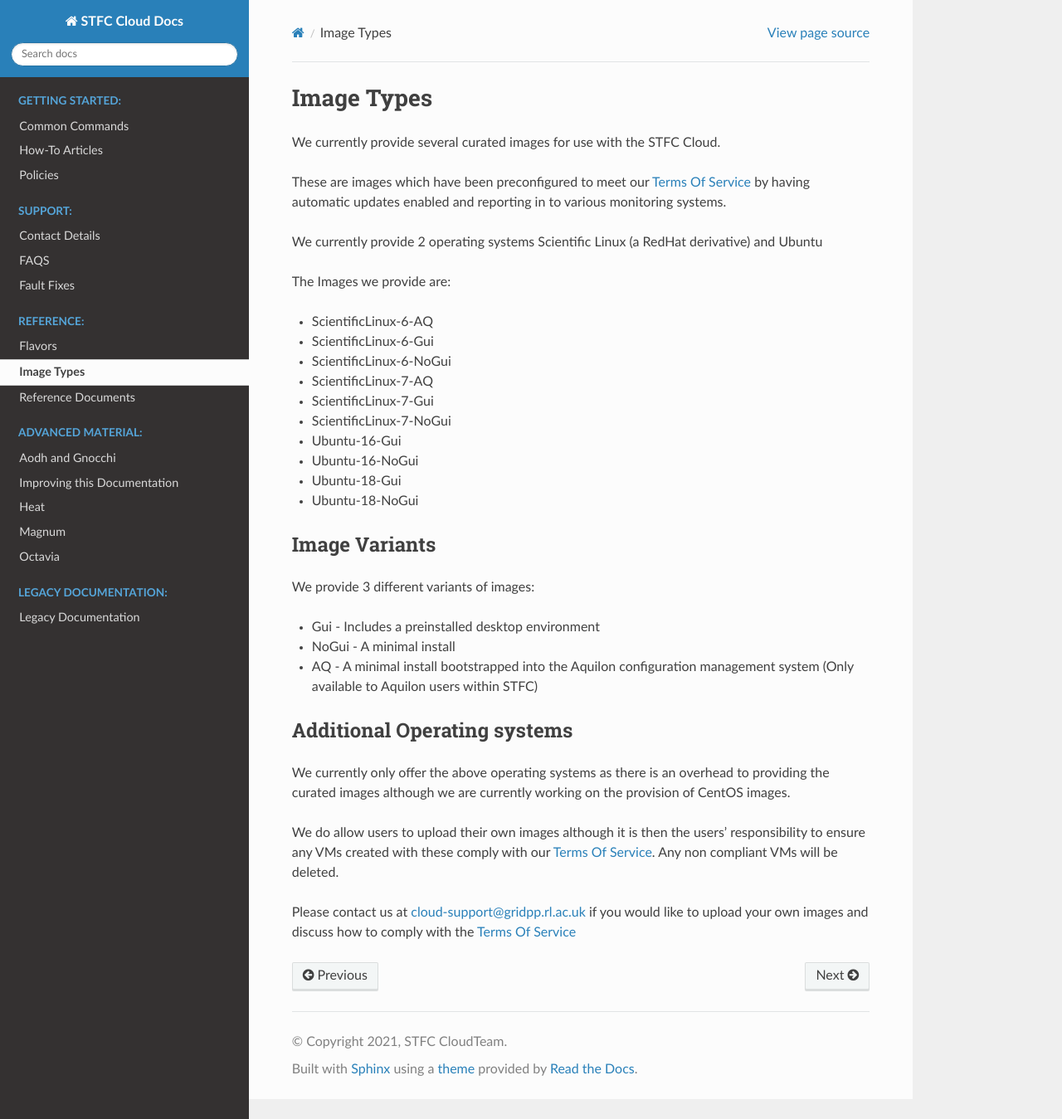
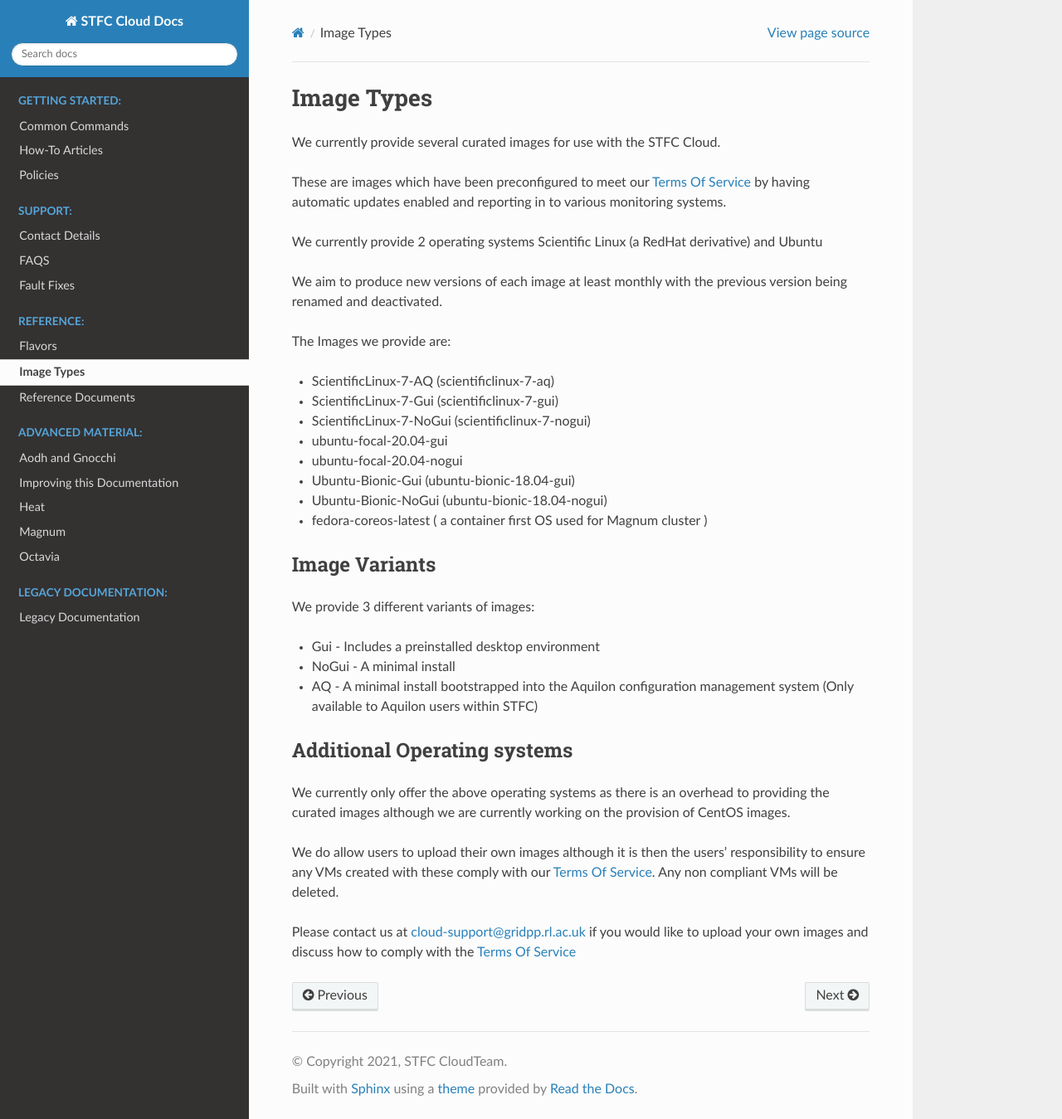
Before and after one commit to stfc/cloud-docs, a Sphinx documentation site: the page built from source/ImageTypes.rst, in a window 1280 px wide and 1349 px high. Shown: the whole window at 83% size. Built offline with Sphinx 7.4.7 and the Read the Docs theme 2.0.0, drawn with Linux system fonts in a browser that asks for light colours.

Commit message:
Update image names and descriptions

```diff
--- a/source/ImageTypes.rst
+++ b/source/ImageTypes.rst
@@ -8,18 +8,18 @@
 
 We currently provide 2 operating systems Scientific Linux (a RedHat derivative) and Ubuntu
 
+We aim to produce new versions of each image at least monthly with the previous version being renamed and deactivated.
+
 The Images we provide are:
 
-- ScientificLinux-6-AQ
-- ScientificLinux-6-Gui
-- ScientificLinux-6-NoGui
-- ScientificLinux-7-AQ
-- ScientificLinux-7-Gui
-- ScientificLinux-7-NoGui
-- Ubuntu-16-Gui
-- Ubuntu-16-NoGui
-- Ubuntu-18-Gui
-- Ubuntu-18-NoGui
+- ScientificLinux-7-AQ (scientificlinux-7-aq)
+- ScientificLinux-7-Gui (scientificlinux-7-gui)
+- ScientificLinux-7-NoGui (scientificlinux-7-nogui)
+- ubuntu-focal-20.04-gui
+- ubuntu-focal-20.04-nogui
+- Ubuntu-Bionic-Gui (ubuntu-bionic-18.04-gui)
+- Ubuntu-Bionic-NoGui (ubuntu-bionic-18.04-nogui)
+- fedora-coreos-latest ( a container first OS used for Magnum cluster )
 
 ###############
 Image Variants
```
